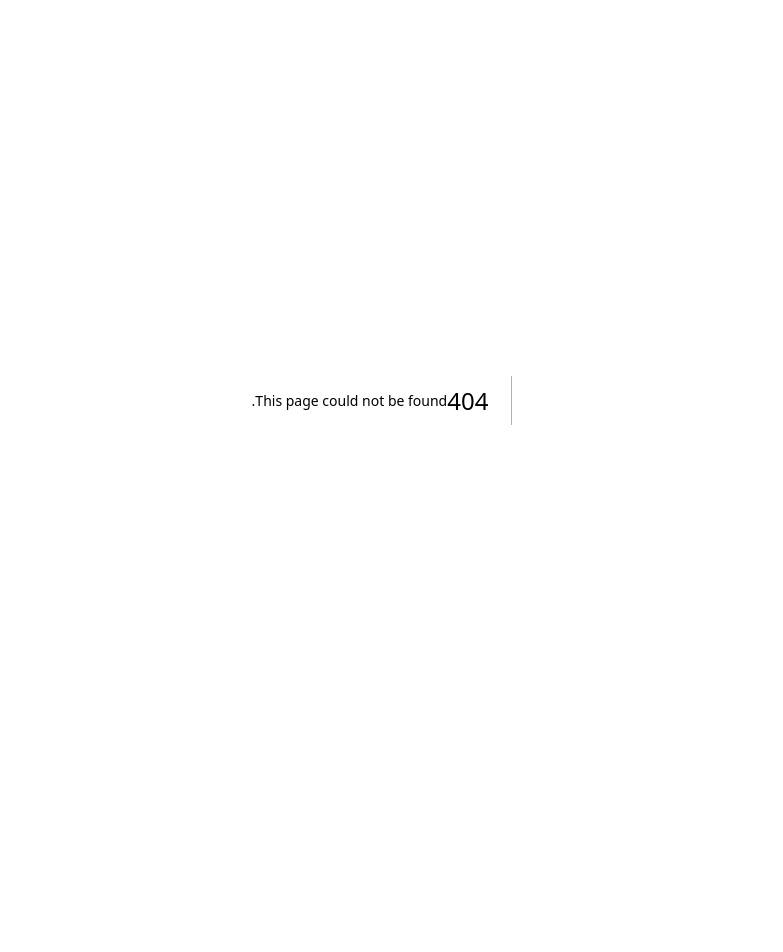
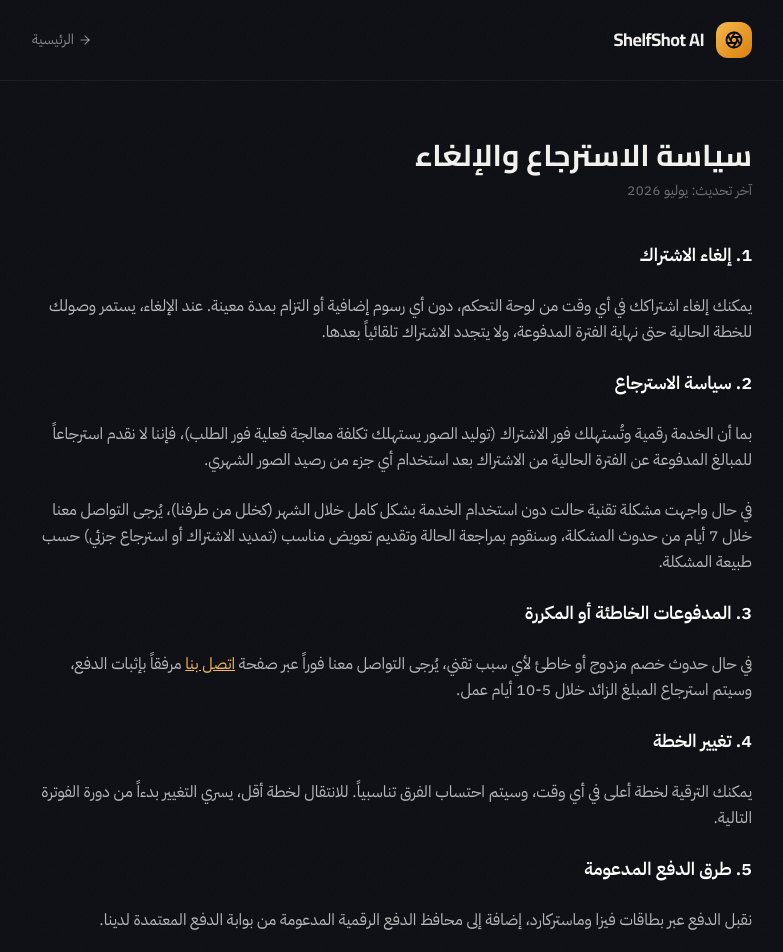
Before and after one commit to dreamtest45-cpu/Lensai-saas, a Next.js app: page /refund in a window 1280 px wide. Before the commit this address had no page. Shown: the top 952 px of the page, without its empty margins (248-1031 px from the left). Before the commit the page ends 800 px from the top, so only its background shows below. Built offline with nearby package versions, Linux system fonts and the light colour scheme.

Commit message:
Create page.tsx

```diff
--- /dev/null
+++ b/app/refund/page.tsx
@@ -0,0 +1,39 @@
+import { LegalPage } from "@/components/LegalPage";
+
+export const metadata = { title: "سياسة الاسترجاع والإلغاء — ShelfShot AI" };
+
+export default function RefundPage() {
+  return (
+    <LegalPage title="سياسة الاسترجاع والإلغاء" updatedAt="يوليو 2026">
+      <h2>1. إلغاء الاشتراك</h2>
+      <p>
+        يمكنك إلغاء اشتراكك في أي وقت من لوحة التحكم، دون أي رسوم إضافية أو التزام بمدة معينة. عند الإلغاء، يستمر وصولك للخطة الحالية حتى نهاية الفترة المدفوعة، ولا يتجدد الاشتراك تلقائياً بعدها.
+      </p>
+
+      <h2>2. سياسة الاسترجاع</h2>
+      <p>
+        بما أن الخدمة رقمية وتُستهلك فور الاشتراك (توليد الصور يستهلك تكلفة معالجة فعلية فور الطلب)، فإننا لا نقدم استرجاعاً للمبالغ المدفوعة عن الفترة الحالية من الاشتراك بعد استخدام أي جزء من رصيد الصور الشهري.
+      </p>
+      <p>
+        في حال واجهت مشكلة تقنية حالت دون استخدام الخدمة بشكل كامل خلال الشهر (كخلل من طرفنا)، يُرجى التواصل معنا خلال 7 أيام من حدوث المشكلة، وسنقوم بمراجعة الحالة وتقديم تعويض مناسب (تمديد الاشتراك أو استرجاع جزئي) حسب طبيعة المشكلة.
+      </p>
+
+      <h2>3. المدفوعات الخاطئة أو المكررة</h2>
+      <p>
+        في حال حدوث خصم مزدوج أو خاطئ لأي سبب تقني، يُرجى التواصل معنا فوراً عبر صفحة{" "}
+        <a href="/contact" className="text-amber-400 hover:text-amber-300 underline">اتصل بنا</a>{" "}
+        مرفقاً بإثبات الدفع، وسيتم استرجاع المبلغ الزائد خلال 5-10 أيام عمل.
+      </p>
+
+      <h2>4. تغيير الخطة</h2>
+      <p>
+        يمكنك الترقية لخطة أعلى في أي وقت، وسيتم احتساب الفرق تناسبياً. للانتقال لخطة أقل، يسري التغيير بدءاً من دورة الفوترة التالية.
+      </p>
+
+      <h2>5. طرق الدفع المدعومة</h2>
+      <p>
+        نقبل الدفع عبر بطاقات فيزا وماستركارد، إضافة إلى محافظ الدفع الرقمية المدعومة من بوابة الدفع المعتمدة لدينا.
+      </p>
+    </LegalPage>
+  );
+}
```
